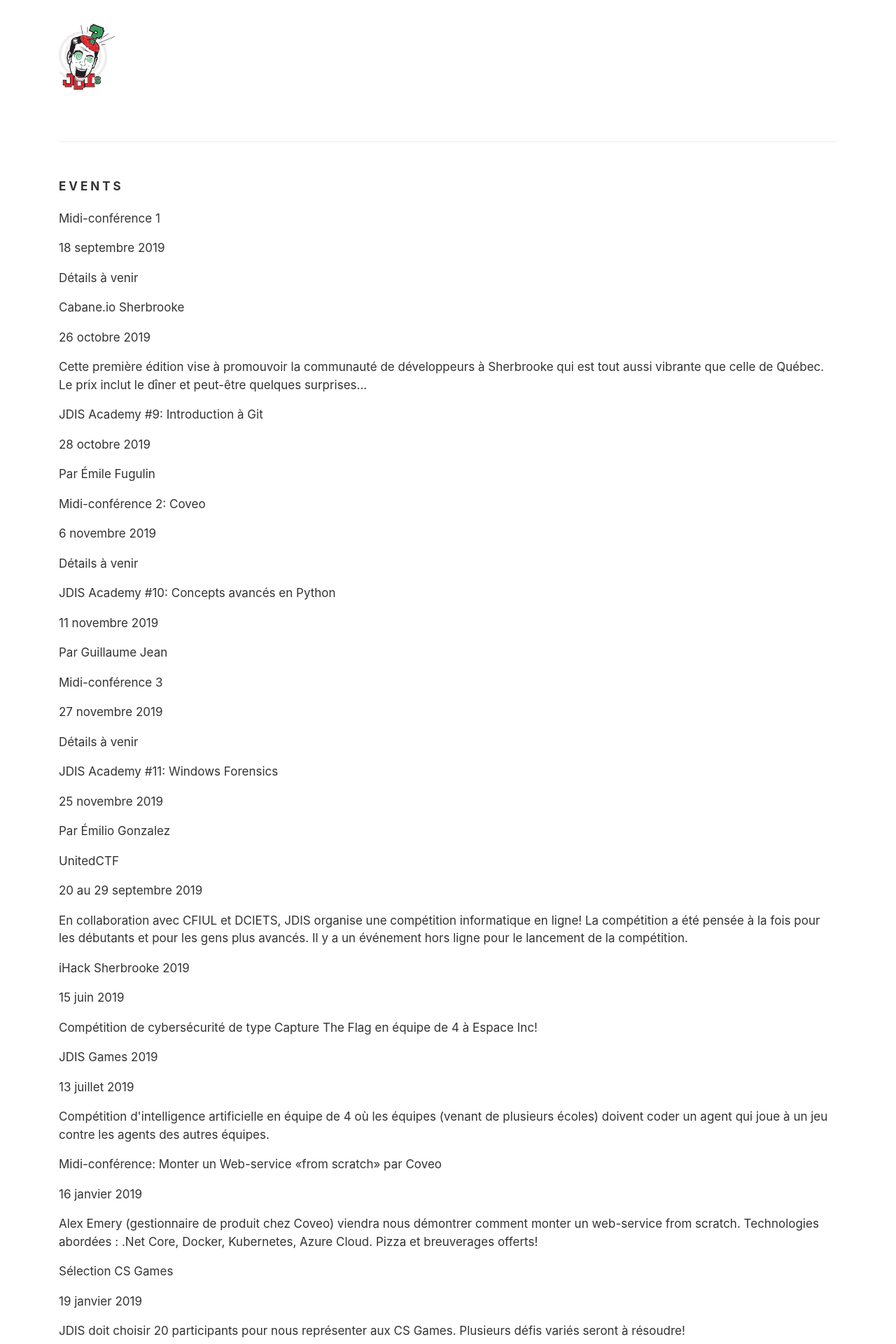
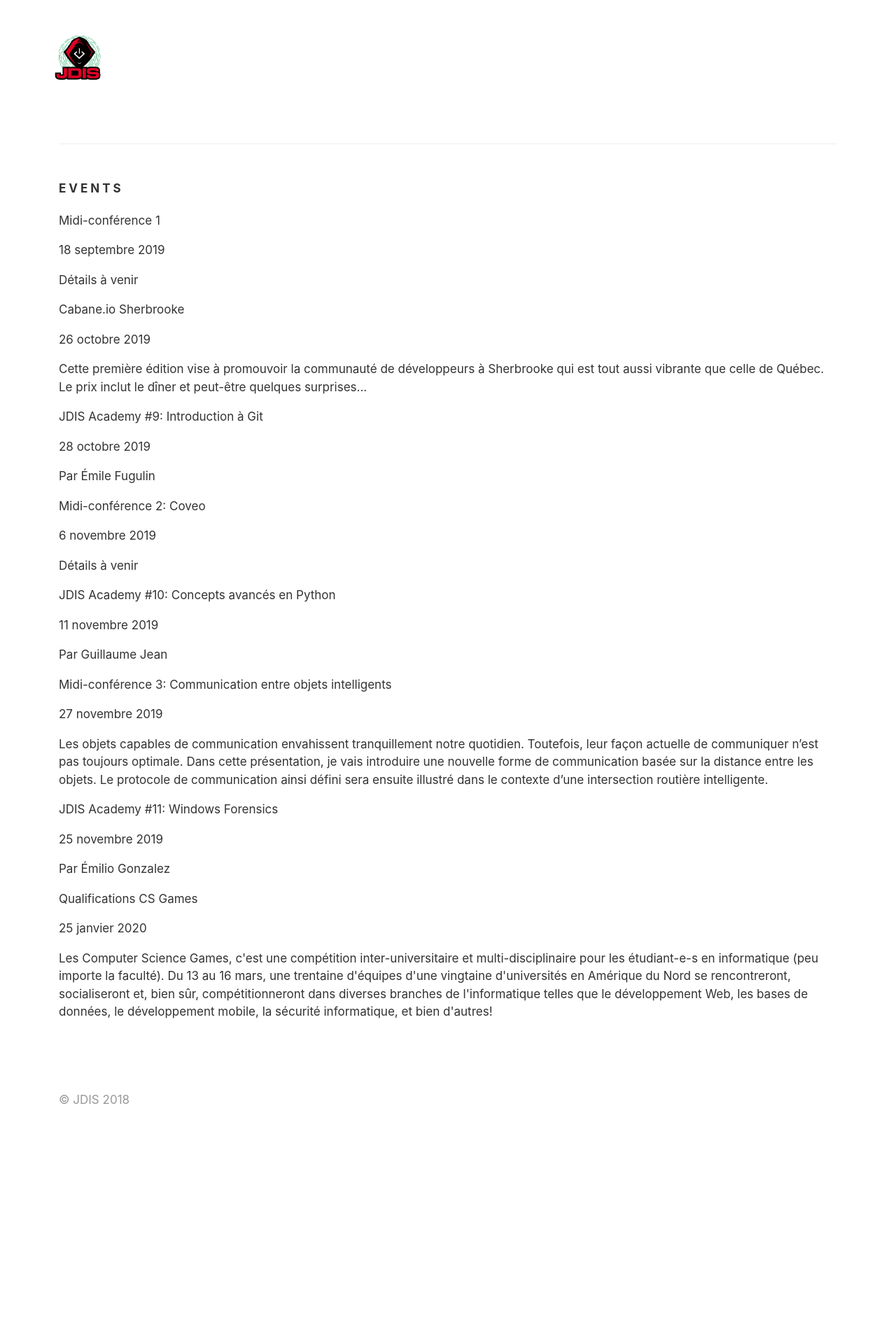
Before and after one commit to JDIS/Website, a Jekyll site: the page built from _pages/events.html, in a window 1280 px wide. Shown: the top 1920 px of the page at 70% size. Built offline with Jekyll 4.4.1, drawn with Linux system fonts in a browser that asks for light colours; some web fonts are replaced; after the commit the page ends 1641 px from its top, so only the background shows below that; some of the changed text lies outside the part shown.

Commit message:
Qualifs cs games + new logo

```diff
--- a/_data/events.json
+++ b/_data/events.json
@@ -35,11 +35,11 @@
     "description": "Par Guillaume Jean"
   },
   {
-    "name": "Midi-conférence 3",
+    "name": "Midi-conférence 3: Communication entre objets intelligents",
     "url": "",
     "date": "27 novembre 2019",
     "date_unix": 1574812800000,
-    "description": "Détails à venir"
+    "description": " Les objets capables de communication envahissent tranquillement notre quotidien. Toutefois, leur façon actuelle de communiquer n’est pas toujours optimale. Dans cette présentation, je vais introduire une nouvelle forme de communication basée sur la distance entre les objets. Le protocole de communication ainsi défini sera ensuite illustré dans le contexte d’une intersection routière intelligente."
   },
   {
     "name": "JDIS Academy #11: Windows Forensics",
@@ -49,80 +49,10 @@
     "description": "Par Émilio Gonzalez"
   },
   {
-    "name": "UnitedCTF",
-    "url": "https://unitedctf.ca",
-    "date": "20 au 29 septembre 2019",
-    "date_unix": 1569801600000,
-    "description": "En collaboration avec CFIUL et DCIETS, JDIS organise une compétition informatique en ligne! La compétition a été pensée à la fois pour les débutants et pour les gens plus avancés. Il y a un événement hors ligne pour le lancement de la compétition."
-  },
-  {
-    "name": "iHack Sherbrooke 2019",
-    "url": "",
-    "date": "15 juin 2019",
-    "date_unix": 1560625200000,
-    "description": "Compétition de cybersécurité de type Capture The Flag en équipe de 4 à Espace Inc!"
-  },
-  {
-    "name": "JDIS Games 2019",
-    "url": "",
-    "date": "13 juillet 2019",
-    "date_unix": 1563044400000,
-    "description": "Compétition d'intelligence artificielle en équipe de 4 où les équipes (venant de plusieurs écoles) doivent coder un agent qui joue à un jeu contre les agents des autres équipes."
-  },
-  {
-    "name": "Midi-conférence: Monter un Web-service «from scratch» par Coveo",
-    "url": "",
-    "date": "16 janvier 2019",
-    "date_unix": 1547604879000,
-    "description": "Alex Emery (gestionnaire de produit chez Coveo) viendra nous démontrer comment monter un web-service from scratch. Technologies abordées : .Net Core, Docker, Kubernetes, Azure Cloud. Pizza et breuverages offerts!"
-  },
-  {
-    "name": "Sélection CS Games",
-    "url": "https://www.facebook.com/events/508726326273037/",
-    "date": "19 janvier 2019",
-    "date_unix": 1547864079000,
-    "description": "JDIS doit choisir 20 participants pour nous représenter aux CS Games. Plusieurs défis variés seront à résoudre!"
-  },
-  {
-    "name": "Midi-conférence JDIS: Le design en programmation fonctionnelle",
-    "url": "https://www.facebook.com/events/596795320761322/",
-    "date": "13 février 2019",
-    "date_unix": 1550024079000,
-    "description": "Vous êtes un habitué des langages de programmation orientée objet? Vous avez une petite idée de ce qu'est la programmation fonctionnelle, mais ce n'est pas encore clair comment vous pourriez construire un programme complexe en fonctionnel? Cette présentation fera une petite étude de cas sur les différences entre la programmation OO et fonctionnelle à l'aide de C# et de OCaml. On parlera de design et d'architecture, en particulier sur les façons de construire des types riches à l'aide de l'héritage, la composition et les types algébriques de données. Aucune connaissance préalable obligatoire, mais la présentation est adressée à un public technique ayant de l'expérience en programmation orientée objet."
-  },
-  {
-    "name": "CS Games 2019",
-    "url": "https://2019.csgames.org/",
-    "date": "22-24 mars 2019",
-    "date_unix": 1553393679000,
-    "description": "La plus grosse compétition inter-universitaire d'informatique au Canada! Cette année, l'événement se tiendra à la Polytechnique de Montréal. 20 étudiant-e-s représenteront l'UdeS."
-  },
-  {
-    "name": "Midi-conférence #3: Sherweb",
-    "url": "",
-    "date": "3 avril 2019",
-    "date_unix": 1554254079000,
-    "description": "Plus d'information à venir."
-  },
-  {
-    "name": "JDISConf 2018: Mégadonnées",
-    "url": "https://conference2018.jdis.ca",
-    "date": "27 octobre 2018",
-    "date_unix": 1540602879000,
-    "description": "JDISConf est une conférence organisée par des étudiants, pour les étudiants. L'édition 2018 portera sur le thème des mégadonnées."
-  },
-  {
-    "name": "Hackfest 2018",
-    "url": "https://hackfest.ca/en/",
-    "date": "2 et 3 novembre 2018",
-    "date_unix": 1541211279000,
-    "description": "Rendez-vous à Québec pour le fameux Hackfest, où vous pourrez assister à un multitude de talks et participer au CTF jusqu'à 2h dans la nuit."
-  },
-  {
-    "name": "Midi-conférence Bentley",
-    "url": "",
-    "date": "14 novembre 2018",
-    "date_unix": 1542161679000,
-    "description": "Bentley sera de passage à l'Université de Sherbrooke le 14 novembre prochain pour un midi-conférences. Soyez-y!"
+    "name": "Qualifications CS Games",
+    "url": "https://www.facebook.com/events/2668375503218712",
+    "date": "25 janvier 2020",
+    "date_unix": 1579453200000,
+    "description": "Les Computer Science Games, c'est une compétition inter-universitaire et multi-disciplinaire pour les étudiant-e-s en informatique (peu importe la faculté). Du 13 au 16 mars, une trentaine d'équipes d'une vingtaine d'universités en Amérique du Nord se rencontreront, socialiseront et, bien sûr, compétitionneront dans diverses branches de l'informatique telles que le développement Web, les bases de données, le développement mobile, la sécurité informatique, et bien d'autres!"
   }
 ]
--- a/_includes/nav.html
+++ b/_includes/nav.html
@@ -1,7 +1,7 @@
 <div class="nav">
-  <div class="container">
+  <div class="container" style="padding: 0.5em">
     <a class="img-link" href="/">
-      <img class="nav__nav-logo" src="/assets/img/jdis-color.svg"/>
+      <img class="nav__nav-logo" style="background: rgba(255,255,255,0.7);border-radius:10px;" src="/assets/img/jdis-logo.png"/>
     </a>
     <!--
     <ul class="nav__nav-links">
--- a/_sass/_layout.scss
+++ b/_sass/_layout.scss
@@ -25,7 +25,8 @@
   .nav__nav-logo {
     vertical-align: middle;
     width: 80px;
-    padding: 2em 0;
+    margin: 2em 0;
+    padding: 0.3em;
     margin-right: 1.5em;
 
     img {
```
Also changed, not shown: assets/img/jdis-logo.png (added).
